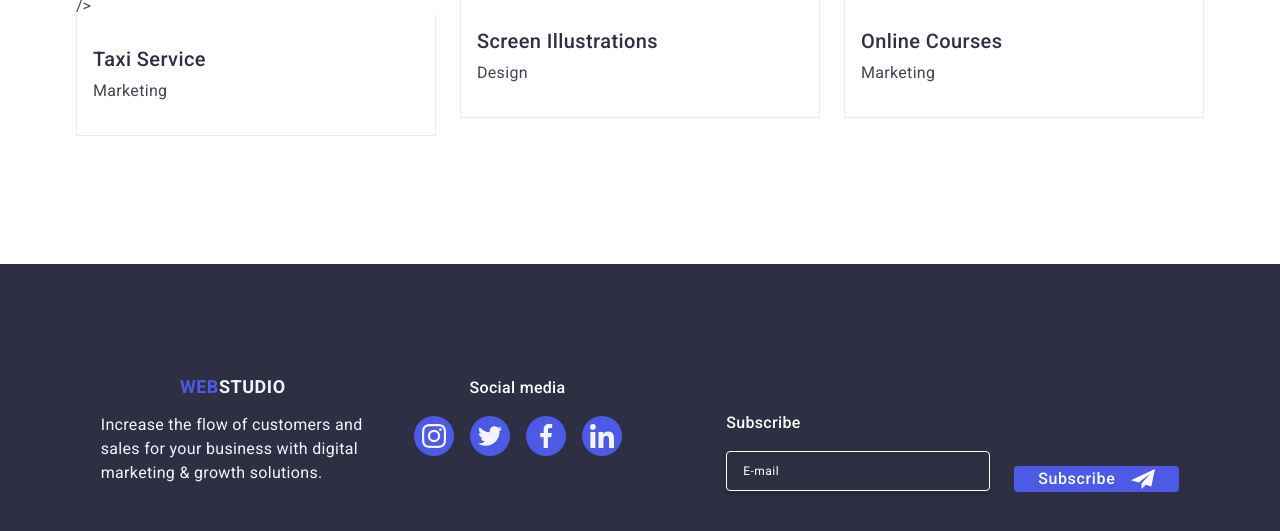
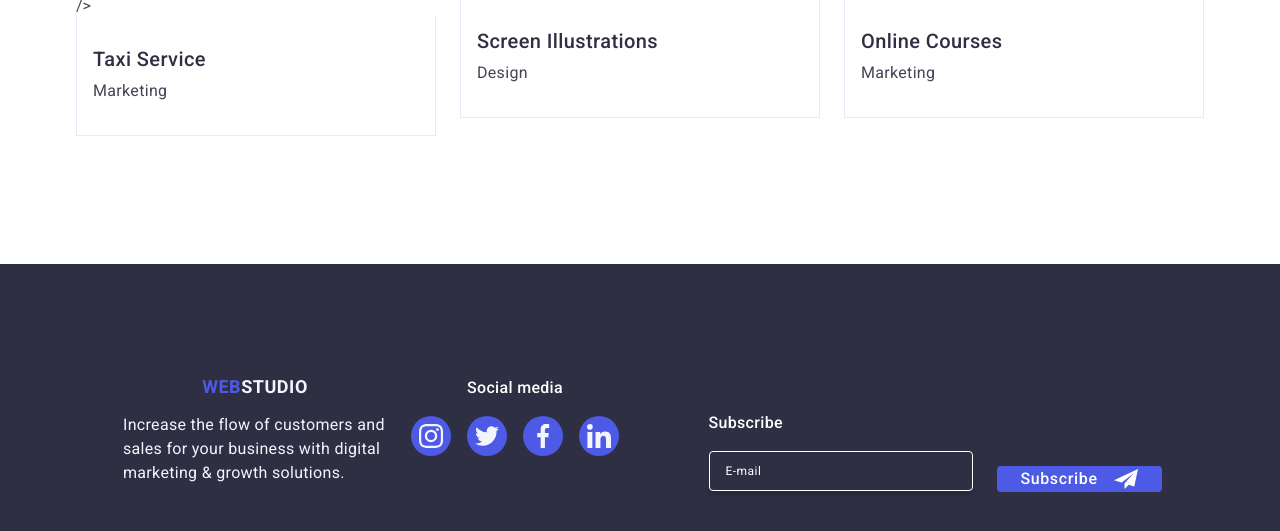
Before and after one commit to Roman-Khalepa/goit-markup-hw-06, a plain HTML site: page index.html in a window 1280 px wide. Shown: the part 2813-3344 px from the top of the page. Drawn offline with nearby package versions, Linux system fonts and the light colour scheme.

Commit message:
footer_tab

```diff
--- a/css/style.css
+++ b/css/style.css
@@ -703,14 +703,16 @@ ol {
 @media only screen and (min-width: 768px) {
   .container-footer {
     flex-direction: row;
+    margin-left: 108px;
+    margin-right: auto;
   }
 }
 
 .container-footer-content {
   /* margin-right: 120px; */
   margin-bottom: 72px;
-  margin-left: auto;
-  margin-right: auto;
+  margin-left: 0;
+  margin-right: 0;
 }
 
 @media only screen and (min-width: 768px) {
@@ -752,7 +754,7 @@ ol {
 
 @media only screen and (min-width: 768px) {
   .container-footer-social {
-    display: ;
+  margin-left: 0;
   }
 }
 
@@ -804,7 +806,8 @@ ol {
 @media only screen and (min-width: 768px) {
   .form-subscribe {
     text-align: left;
-    margin-left: 80px;
+    margin-right: auto;
+    margin-left: 0;
   }
 }
 
```
